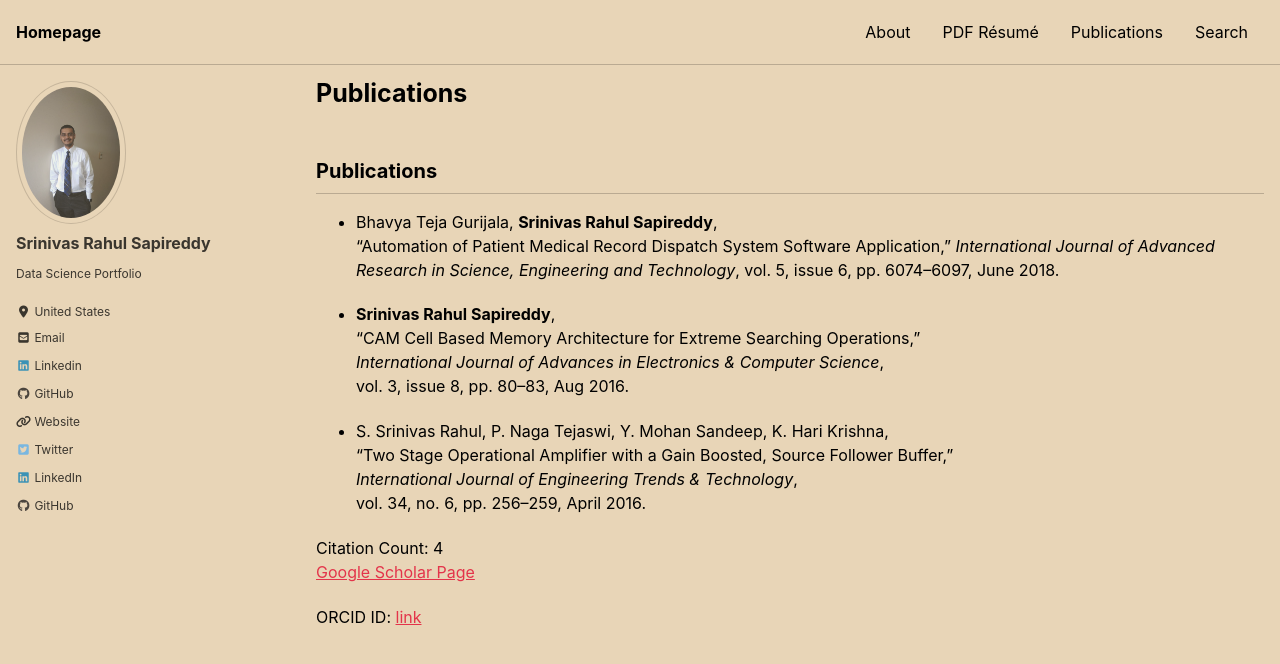
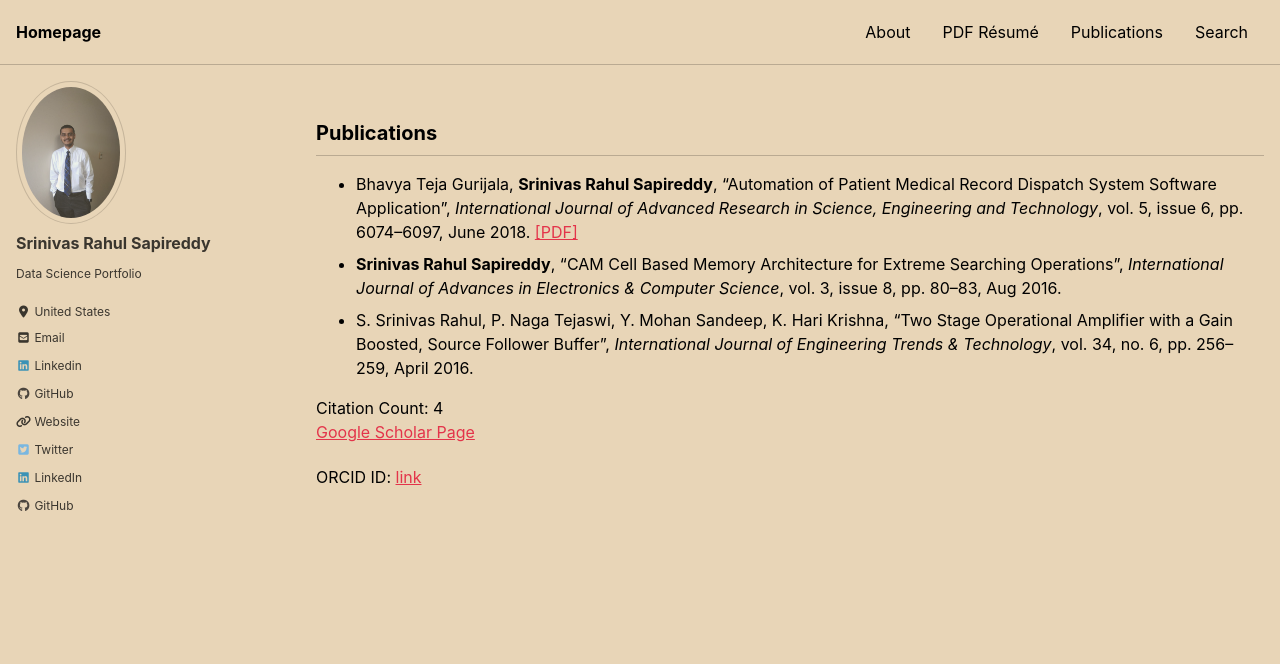
Before and after one commit to srsapireddy/srsapireddy.github.io, a Jekyll site: the page built from _pages/publications.md, in a window 1280 px wide and 900 px high. Shown: the top 664 px of the window. Built offline with Jekyll 4.4.1, drawn with Linux system fonts in a browser that asks for light colours; cached includes are drawn as plain includes; nearby versions of some CDN libraries; our own code applies the rules of GitHub Pages for plain Markdown files.

Commit message:
Update publications.md

```diff
--- a/_pages/publications.md
+++ b/_pages/publications.md
@@ -3,22 +3,22 @@
 permalink: /publications/
 ---
 
-## Publications
+<section id="publications">
+  <h2>Publications</h2>
+  <ul>
+    <li>
+      Bhavya Teja Gurijala, <strong>Srinivas Rahul Sapireddy</strong>, “Automation of Patient Medical Record Dispatch System Software Application”, <em>International Journal of Advanced Research in Science, Engineering and Technology</em>, vol. 5, issue 6, pp. 6074–6097, June 2018.
+      <a href="http://www.ijarset.com/upload/2018/june/11-IJARSET-_rahul-modified.pdf" target="_blank">[PDF]</a>
+    </li>
+    <li>
+      <strong>Srinivas Rahul Sapireddy</strong>, “CAM Cell Based Memory Architecture for Extreme Searching Operations”, <em>International Journal of Advances in Electronics & Computer Science</em>, vol. 3, issue 8, pp. 80–83, Aug 2016.
+    </li>
+    <li>
+      S. Srinivas Rahul, P. Naga Tejaswi, Y. Mohan Sandeep, K. Hari Krishna, “Two Stage Operational Amplifier with a Gain Boosted, Source Follower Buffer”, <em>International Journal of Engineering Trends & Technology</em>, vol. 34, no. 6, pp. 256–259, April 2016.
+    </li>
+  </ul>
+</section>
 
-- Bhavya Teja Gurijala, **Srinivas Rahul Sapireddy**,
-  “Automation of Patient Medical Record Dispatch System Software Application,”
-  *International Journal of Advanced Research in Science, Engineering and Technology*,
-  vol. 5, issue 6, pp. 6074–6097, June 2018.
-
-- **Srinivas Rahul Sapireddy**,
-  “CAM Cell Based Memory Architecture for Extreme Searching Operations,”
-  *International Journal of Advances in Electronics & Computer Science*,
-  vol. 3, issue 8, pp. 80–83, Aug 2016.
-
-- S. Srinivas Rahul, P. Naga Tejaswi, Y. Mohan Sandeep, K. Hari Krishna,
-  “Two Stage Operational Amplifier with a Gain Boosted, Source Follower Buffer,”
-  *International Journal of Engineering Trends & Technology*,
-  vol. 34, no. 6, pp. 256–259, April 2016.
 
 
 
```
